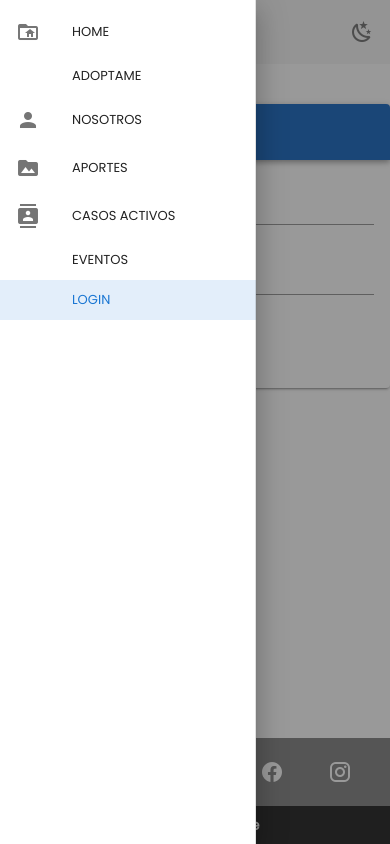
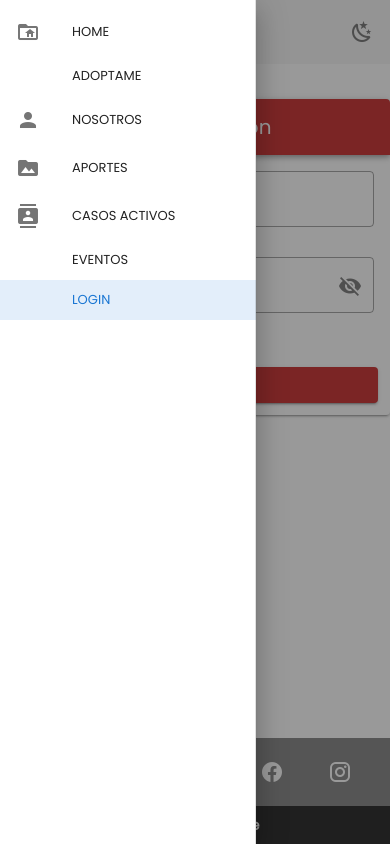
Before and after one commit to lgsilvestre/G5_ProyTaller_1_2022, a Vue app in the folder cliente/: page /login in a window 390 px wide. Both pictures are taken after a click on the button 28 px from the left and 32 px from the top of the page. Built offline with nearby package versions, Linux system fonts and the light colour scheme; grey boxes are pictures that could not be loaded.

Commit message:
Navbar responsiva, componente loading y modificaciones de color

```diff
--- a/cliente/package.json
+++ b/cliente/package.json
@@ -8,6 +8,7 @@
     "lint": "vue-cli-service lint"
   },
   "dependencies": {
+    "@mdi/js": "^6.6.96",
     "axios": "^0.26.1",
     "core-js": "^3.6.5",
     "jwt-decode": "^3.1.2",
--- a/cliente/src/App.vue
+++ b/cliente/src/App.vue
@@ -5,7 +5,7 @@
     <v-main>
       <router-view/>
     </v-main>
-    <Footer></Footer>
+    <Footer class="footer"></Footer>
   </v-app>
 </template>
 
@@ -30,6 +30,9 @@ export default {
 
 <style>
   .mb-r{
-    margin-bottom: 2.5rem !important;
+    margin-bottom: 2.2rem !important;
+  }
+  .footer{
+    margin-top: 2.2rem !important;
   }
 </style>
--- /dev/null
+++ b/cliente/src/components/loading.vue
@@ -0,0 +1,41 @@
+<template>
+    <div class="box">
+        <v-img
+            src="@/assets/dog-icon.png"
+            max-height="60"
+            max-width="60"
+        ></v-img>
+        <v-progress-circular
+            indeterminate
+            color="purple"
+            :size="50"
+        ></v-progress-circular>
+    </div>
+</template>
+
+<script>
+export default {
+    setup() {
+
+    },
+}
+</script>
+
+<style scoped>
+.loading{
+    position: absolute;
+    top: 50%;
+    left: 50%;
+    margin: -25px 0 0 -25px;
+}
+.box {
+  display: flex;
+  flex-wrap: wrap;
+  flex-direction: column;
+  align-items: center;
+  align-content: space-between;
+}
+.v-progress-circular {
+  margin: 1rem;
+}
+</style>
--- a/cliente/src/components/navbar2.vue
+++ b/cliente/src/components/navbar2.vue
@@ -3,7 +3,7 @@
         <v-navigation-drawer v-model="drawer" fixed app temporary>
             <v-list dense>
                 <v-list-item-group v-for="(item, i) in existeUser" :key="i" color="primary">
-                    <v-list-item :to="item.to">
+                    <v-list-item @click="filtroMethod(item)" :to="item.to">
                         <v-list-item-action>
                         <v-icon>{{ item.icon }}</v-icon>
                         </v-list-item-action>
@@ -11,7 +11,6 @@
                         <v-list-item-title v-text="item.title.toUpperCase()" />
                         </v-list-item-content>
                     </v-list-item>
-
                 </v-list-item-group>
             </v-list>
         </v-navigation-drawer>
@@ -20,8 +19,8 @@
         <v-app-bar-nav-icon class="hidden-md-and-up" @click="drawer = true" />
         <v-img
             class="imagen"
-            max-height="80"
-            max-width="80"
+            max-height="55"
+            max-width="55"
             src="https://imgur.com/3UwmDiJ.png"
         ></v-img>
         <v-spacer />
@@ -33,7 +32,6 @@
             tile
             plain
             class="py-8 hidden-sm-and-down"
-            :class="{ clicked : name.clicked }"
             :to="name.to"
             @click="filtroMethod(name) "
             >
@@ -61,59 +59,50 @@ export default {
         {
           icon: 'mdi-folder-home-outline',
           title: 'Home',
-          to: '/',
-          clicked: false,
+          to: '/home',
         },
         {
           icon: 'mdi-cash-usd',
           title: 'Adoptame',
           to: '/adoptame',
-          clicked: false,
         },
         {
           icon: 'mdi-account',
           title: 'Nosotros',
           to: '/about',
-          clicked: false,
         },
         {
           icon: 'mdi-folder-image',
           title: 'Aportes',
           to: '/aportes',
-          clicked: false,
         },
         {
           icon: 'mdi-contacts',
           title: 'Casos Activos',
           to: '/casosActivos',
-          clicked: false,
         },
         {
           icon: 'mdi-blogger',
           title: 'Eventos',
           to: '/eventos',
-          clicked: false,
         },
         {
             icon: '',
             title: 'Crud Mascotas',
             to: '/crudMascotas',
             requieredAuth: true,
-            clicked: false,
         },
         {
             icon: '',
             title: 'Salir',
             to: '/login',
             requieredAuth: true,
-            clicked: false,
         },
         {
             icon:'',
             title: 'Login',
             to: '/login',
             requieredAuth: false,
-            clicked: false,
         }
       ],
     }
@@ -137,12 +126,6 @@ export default {
       return routes;
     }
   },
-  watch:{
-    $route() {
-        console.log(window.location.href);
-        console.log(this.$router.currentRoute.name)
-    }
-  },
   methods: {
     changeThemeColor() {
       if (this.$vuetify.theme.dark === true) {
@@ -152,8 +135,6 @@ export default {
       }
     },
     filtroMethod(menuitem){
-        this.items.forEach(element => element.clicked=false);
-        menuitem.clicked = true
       if(menuitem.title === 'Salir'){
         this.$store.dispatch("salir");
       }
@@ -172,8 +153,5 @@ export default {
 .pointer:hover{
   opacity: 1;
 }
-.clicked{
-    text-decoration: underline !important;
-    text-underline-offset: 10px;
-}
+
 </style>
--- a/cliente/src/views/Registro.vue
+++ b/cliente/src/views/Registro.vue
@@ -2,7 +2,7 @@
     <v-layout align-center justify-center>
         <v-flex xs12 sm8 md6 lg5 xl4>
             <v-card>
-                <v-toolbar dark color="blue darken-3">
+                <v-toolbar dark color="red darken-3">
                     <v-toolbar-title>
                         Registro
                     </v-toolbar-title>
@@ -75,7 +75,7 @@
                 </v-card-text>
                 <v-card-actions class="px-3 pb-3">
                     <v-flex text-xs-right>
-                        <v-btn @click="registrar()" color="primary">Registrarse</v-btn>
+                        <v-btn @click="registrar()" dark color="red darken-3">Registrarse</v-btn>
                     </v-flex>
                 </v-card-actions>
                 <v-snackbar v-model="snackbar" timeout="3000" top>
--- a/cliente/src/views/login.vue
+++ b/cliente/src/views/login.vue
@@ -1,25 +1,37 @@
 <template>
     <v-layout align-center justify-center>
-        <v-flex xs12 sm8 md6 lg5 xl4>
+        <loading
+        v-if="loading"
+        ></loading>
+        <v-flex v-if="!loading" xs12 sm8 md6 lg5 xl4>
             <v-card>
-                <v-toolbar dark color="blue darken-3">
-                    <v-toolbar-title>
-                        Acceso al Sistema
+                <v-toolbar dark color="red darken-3">
+                    <v-toolbar-title class="flex text-center">
+                        Inicio de sesión
                     </v-toolbar-title>
                 </v-toolbar>
                 <v-card-text>
-                    <v-text-field v-model="email" color="accent" label="Usuario" required>
+                    <!-- <v-icon aria-label="My Account" role="img" aria-hidden="false">
+                    mdiAccount
+                    </v-icon> -->
+                    <v-text-field :prepend-inner-icon="icons.mdiDog" v-model="email" color="accent" label="Usuario" outlined>
                     </v-text-field>
-                    <v-text-field v-model="password" type="password" color="accent" label="Contraseña" required>
-                    </v-text-field>
+                    <v-text-field
+                    :append-icon="show1 ? 'mdi-eye' : 'mdi-eye-off'"
+                    :prepend-inner-icon="icons.mdiLock"
+                    v-model="password"
+                    color="accent"
+                    label="Contraseña"
+                    @click:append="show1 = !show1"
+                    outlined
+                    :type="show1 ? 'text' : 'password'"
+                    ></v-text-field>
                     <v-flex class="red--text" v-if="errorM">
                         {{errorM}}
                     </v-flex>
                 </v-card-text>
-                <v-card-actions class="px-3 pb-3">
-                    <v-flex text-xs-right>
-                        <v-btn @click="ingresar()" color="primary">Ingresar</v-btn>
-                    </v-flex>
+                <v-card-actions class="px-3 pb-3 justify-center">
+                    <v-btn class="button" @click="ingresar()" dark color="red darken-3">Ingresar</v-btn>
                 </v-card-actions>
             </v-card>
         </v-flex>
@@ -27,27 +39,41 @@
 </template>
 <script>
 import axios from 'axios';
+import loading from '../components/loading.vue';
+import { mdiAccount,mdiLock,mdiDog } from "@mdi/js";
 export default {
+  components: { loading },
     data (){
         return{
             email:'',
+            show1:false,
             password:'',
-            errorM:null
+            errorM:null,
+            loading: false,
+            icons:{
+                mdiAccount,
+                mdiLock,
+                mdiDog
+            }
+
         }
     },
     methods:{
-        ingresar(){
-            axios.post('login',{email: this.email, password: this.password})
+        async ingresar(){
+            this.loading = true
+            await axios.post('login',{email: this.email, password: this.password})
             .then(respuesta =>{
                 return respuesta.data;
             })
             .then(data =>{
                 this.$store.dispatch("guardarToken",data.tokenReturn);
                 this.$router.push('/home').catch(() => {});
+                this.loading = false
             })
             .catch(error =>{
                 //console.log(eror);
                 this.errorM=null;
+                this.loading = false
                 if (error.response.status==404){
                     this.errorM='No existe el usuario o las credenciales son incorrectas.';
                 } else{
@@ -58,3 +84,10 @@ export default {
     }
 }
 </script>
+
+<style>
+.button{
+    width: 100%;
+}
+
+</style>
```
Also changed, not shown: cliente/src/assets/dog-icon.png (added). Lines whose indentation alone changed are shown as unchanged.
